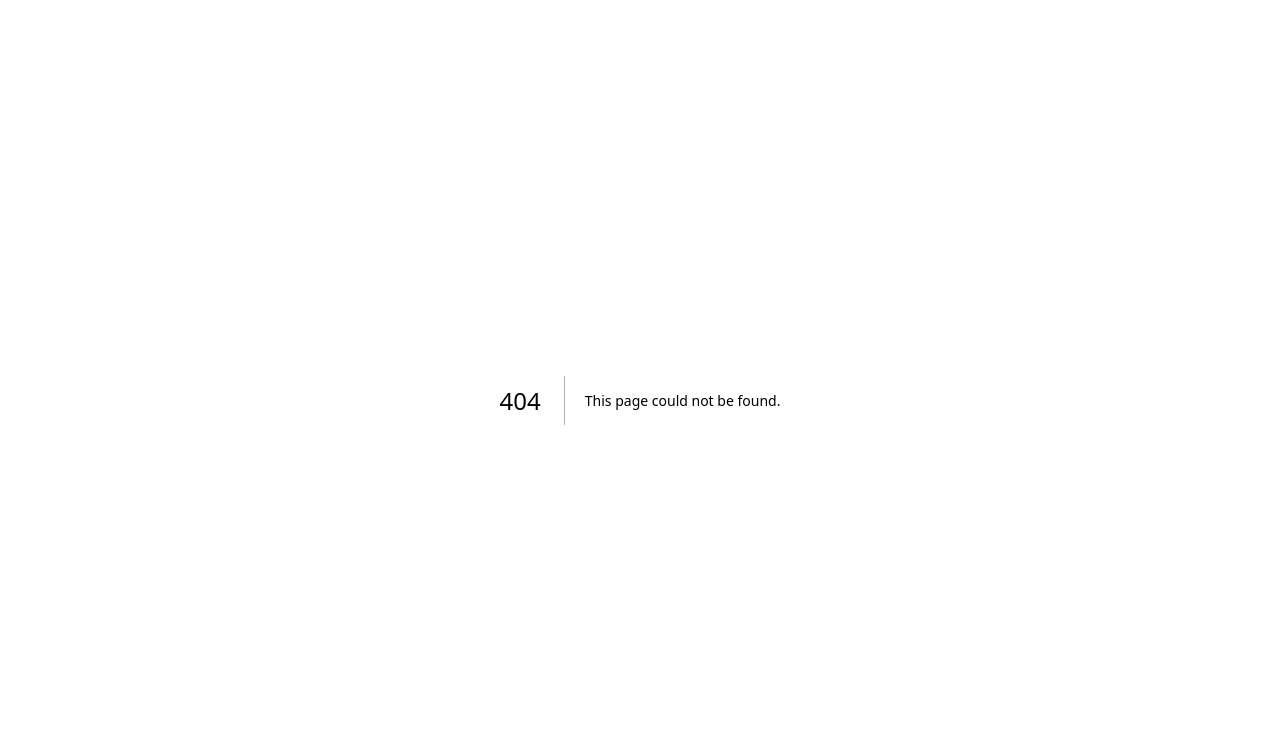
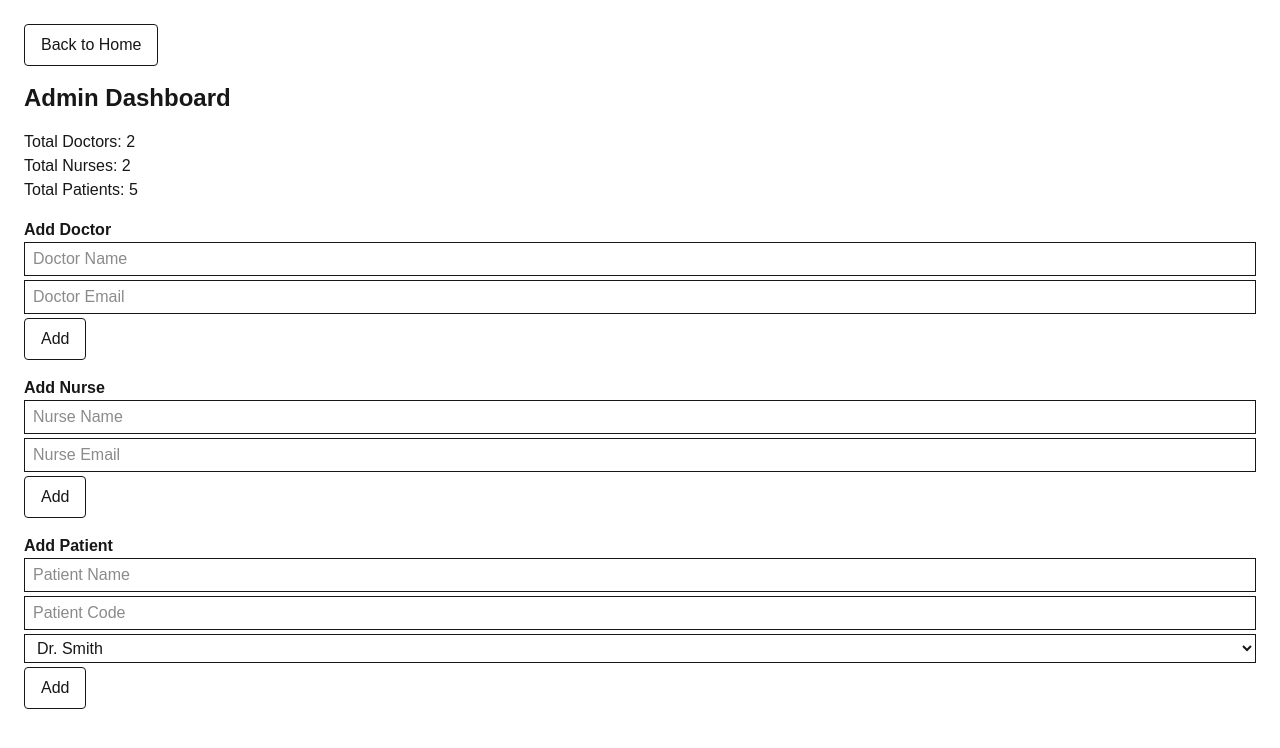
Before and after one commit to balajiRRK/hospital-management-system, a Next.js app in the folder healthapp-frontend/: page /dashboard/admin in a window 1280 px wide. Before the commit this address had no page. Shown: the top 748 px of the page. Built offline with nearby package versions, Linux system fonts and the light colour scheme.

Commit message:
changed the dashbard route

```diff
--- a/healthapp-frontend/app/admin_dashboard/page.tsx
+++ b/healthapp-frontend/app/dashboard/admin/page.tsx
@@ -1,7 +1,7 @@
 "use client";
 
 import { useState } from "react";
-import { doctors, nurses, patients } from "../data/mock_data";
+import { doctors, nurses, patients } from "../../data/mock_data";
 import Link from "next/link";
 
 export default function AdminDashboardPage() {
@@ -63,7 +63,7 @@ export default function AdminDashboardPage() {
 
   return (
     <div className="p-6">
-      <Link href="/" className="mb-4 inline-block px-4 py-2 border rounded">
+      <Link href="/public" className="mb-4 inline-block px-4 py-2 border rounded">
         Back to Home
       </Link>
       <h1 className="text-2xl font-semibold mb-4">Admin Dashboard</h1>
--- a/healthapp-frontend/app/doctor_dashboard/page.tsx
+++ b/healthapp-frontend/app/dashboard/doctor/page.tsx
@@ -10,7 +10,7 @@ import {
   Patient,
   History,
   Doctor,
-} from "../data/mock_data";
+} from "../../data/mock_data";
 
 export default function DoctorDashboard() {
   const [currentDoctor, setCurrentDoctor] = useState<Doctor>(doctors[0]);
@@ -74,7 +74,7 @@ export default function DoctorDashboard() {
   return (
     <div className="p-6">
       <Link
-        href="/"
+        href="/public"
         className="mb-4 inline-block px-4 py-2 border rounded bg-black text-white hover:bg-gray-800"
       >
         Back to Home
--- a/healthapp-frontend/app/nurse_dashboard/page.tsx
+++ b/healthapp-frontend/app/dashboard/nurse/page.tsx
@@ -1,7 +1,7 @@
 "use client";
 
 import { useState } from "react";
-import { patients, nurses, history, Patient, Nurse } from "../data/mock_data";
+import { patients, nurses, history, Patient, Nurse } from "../../data/mock_data";
 import Link from "next/link";
 
 export default function NurseDashboardPage() {
@@ -61,7 +61,7 @@ export default function NurseDashboardPage() {
 
   return (
     <div className="p-6">
-      <Link href="/" className="mb-4 inline-block px-4 py-2 border rounded">
+      <Link href="/public" className="mb-4 inline-block px-4 py-2 border rounded">
         Back to Home
       </Link>
       <h1 className="text-2xl font-semibold mb-4">Nurse Dashboard</h1>
--- a/healthapp-frontend/app/patient_dashboard/page.tsx
+++ b/healthapp-frontend/app/dashboard/patient/page.tsx
@@ -1,7 +1,7 @@
 "use client";
 
 import { useState } from "react";
-import { patients, appointments, history, Patient } from "../data/mock_data";
+import { patients, appointments, history, Patient } from "../../data/mock_data";
 import Link from "next/link";
 
 export default function PatientsDashboard() {
@@ -27,7 +27,7 @@ export default function PatientsDashboard() {
 
   return (
     <div className="p-6">
-      <Link href="/" className="mb-4 inline-block px-4 py-2 border rounded">
+      <Link href="/public" className="mb-4 inline-block px-4 py-2 border rounded">
         Back to Home
       </Link>
       <h1 className="text-2xl font-semibold mb-4">Patient Dashboard</h1>
```
